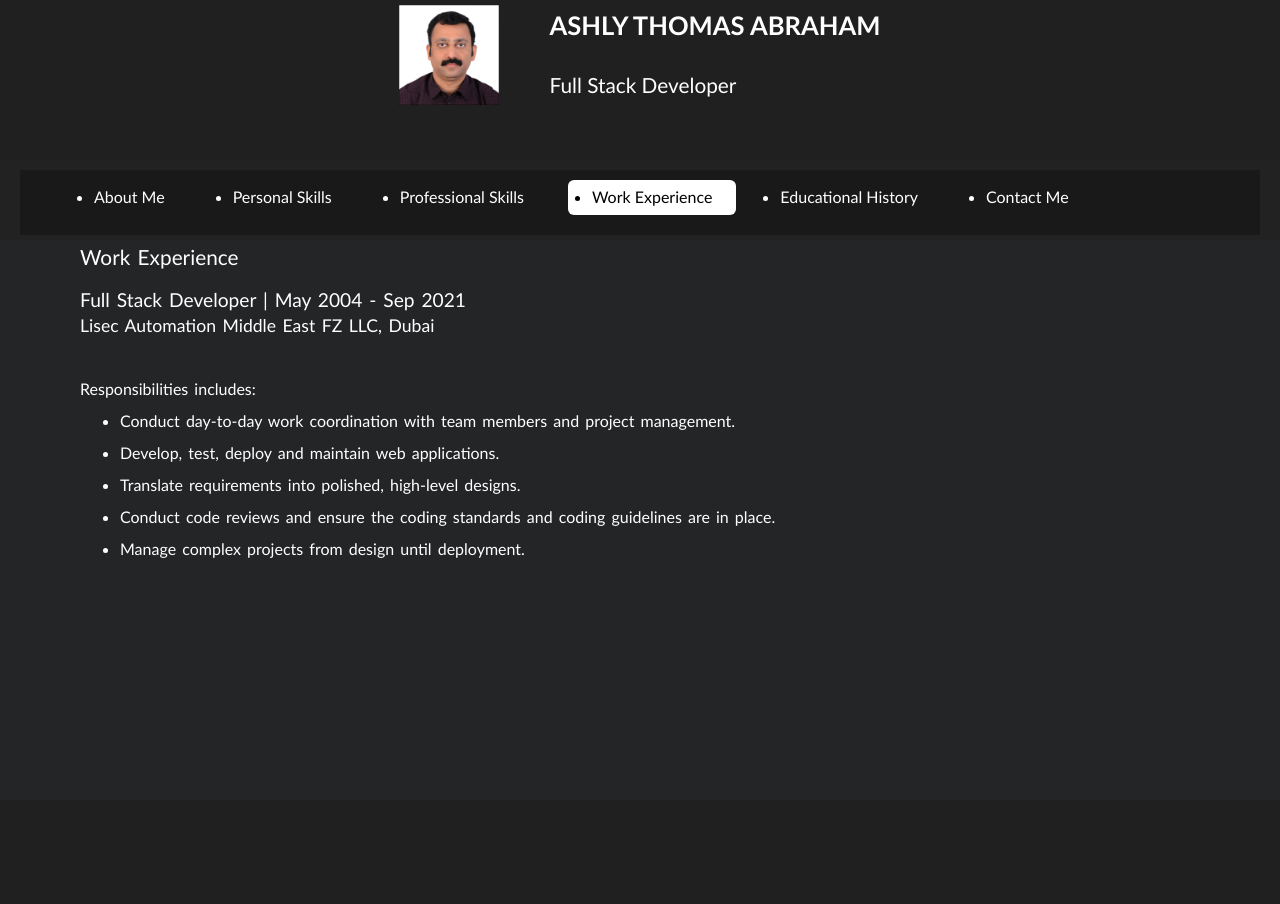
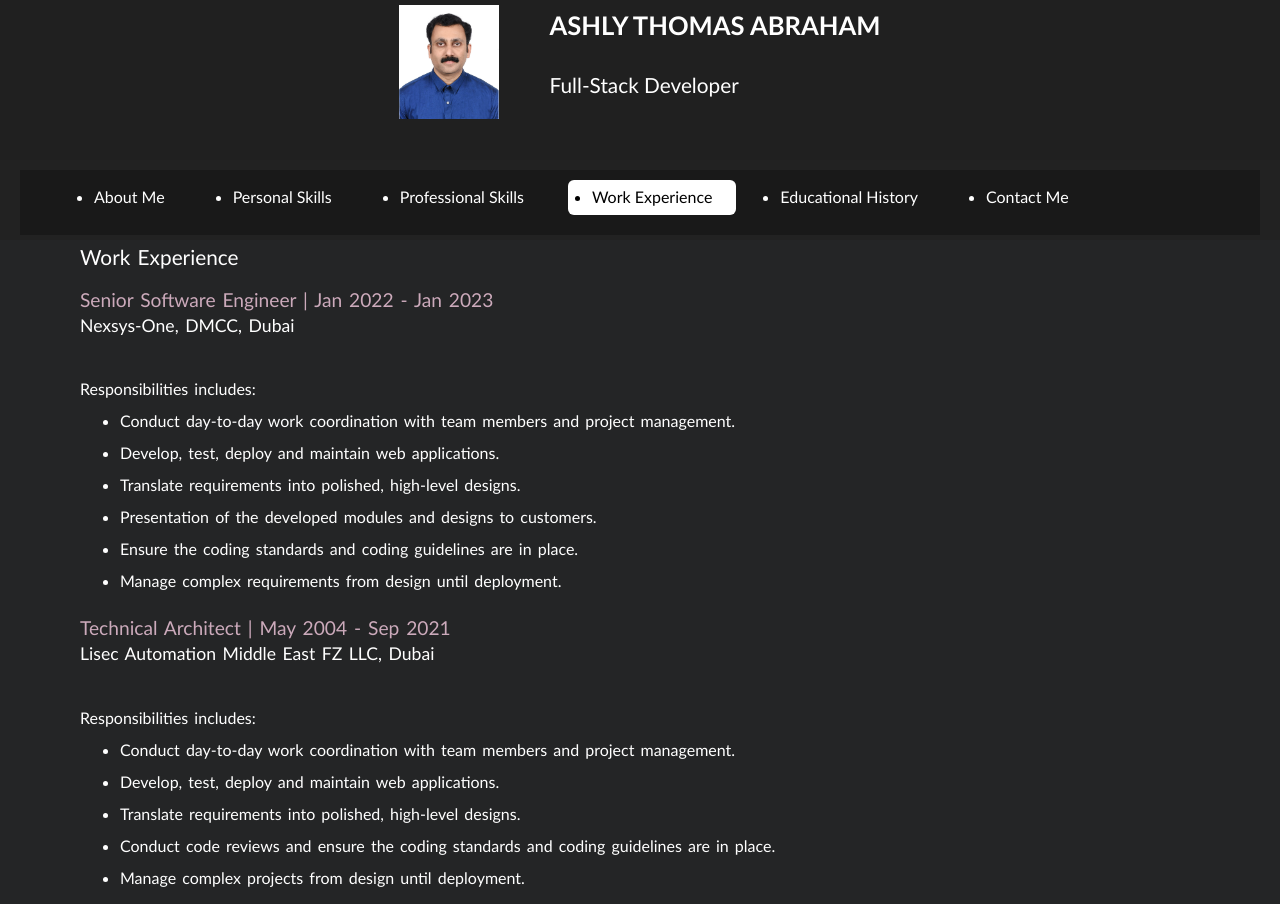
Before and after one commit to ashly-dxb/my-app, a React (Create React App) app: page /profile/work-exp in a window 1280 px wide. Before the commit the page ends 800 px from the top, so only its background shows below. Built offline with nearby package versions, Linux system fonts and the light colour scheme.

Commit message:
Version 0.0.9

```diff
--- a/src/App.css
+++ b/src/App.css
@@ -279,6 +279,9 @@ h1, h2, h3, h4, h5, h6 {
   margin: 6px 0;
 }
 
+.colorH4 {
+  color: #ccaabb;
+}
 
 @media only screen and (max-width: 690px) {
 
--- a/src/App.js
+++ b/src/App.js
@@ -16,14 +16,9 @@ import Education 			from './education';
 import Contact 				from './contact';
 
 import Nav from "./components/nav";
-
-import myPhoto from "./photo.png";
-
-
+// import myPhoto from "./photo.png";
+import myPhoto2 from "./photo2.jpeg";
 import * as d3 from "d3";
-
-
-// const HomePage = () => <h1>Home</h1>;
 
 class App extends Component {
 
@@ -85,12 +80,12 @@ class App extends Component {
 					<Router basename='/profile'>
 
 						<div className="App-header">
-							<div className="headerLeft"><img src={myPhoto} width="100" border="0" alt="photo" /></div>
+							<div className="headerLeft"><img src={myPhoto2} width="100" border="0" alt="photo" /></div>
 
 							<div className="headerRight">
 								<h1>ASHLY THOMAS ABRAHAM</h1>
 								<div>&#160;</div>
-								<h3>Full Stack Developer</h3>
+								<h3>Full-Stack Developer</h3>
 							</div>
 						</div>
 
--- a/src/personalprofile.js
+++ b/src/personalprofile.js
@@ -24,10 +24,10 @@ class PersonalProfile extends Component {
             <h3>About Me</h3>
 
             <div className="ContentInside">
-              <p>I am a full stack developer with holistic knowledge of project architecture, project life cycle and designs. I have 17+ years of working experience in the software industry as a Full Stack Developer.</p>
+              <p>I am a Full-Stack Developer with holistic knowledge of project architecture, project life cycle and designs. I have 18+ years of working experience in the software industry as a Full-Stack Developer.</p>
               <p>&#160;</p>
               <p>
-              I am very passionate in responsive web designs and user experience. Well experienced in coordinating with the product management and stake holders. I have very good analytical and trouble shooting skills. I am an enthusiastic, self-motivated, reliable, responsible, dedicated and hardworking person. I am very punctual and motivated individual who is able to work in a busy environment and produce high standards of work. I am an excellent team worker and able to take instructions from all levels and build up good working relationships with all colleagues.
+              I am very passionate in responsive web designs and user experience. Well experienced in coordinating with the product management and stake holders. I have very good analytical and trouble shooting skills. I am an enthusiastic, self-motivated, reliable, responsible, dedicated and hardworking person. I am very punctual and motivated individual who is able to work in a busy environment and produce high quality of work. I am an excellent team player and able to take instructions from all levels and build up good working relationships with all colleagues. Well experienced in software development lifecycle (SDLC) and skilled in Object oriented programming(OOP). Deep knowledge of MVC architectures. Strong verbal and written communication skills.
               </p>
             </div>
 
--- a/src/professionalskills.js
+++ b/src/professionalskills.js
@@ -8,13 +8,14 @@ class ProfessionalSkills extends Component {
 
           <div className="ContentInside">
               <li className="leftList">ReactJS, Redux, Flux</li>
+              <li className="leftList">PHP, NodeJS, Python</li>
               <li className="leftList">JavaScript, EcmaScript6</li>
+              <li className="leftList">JQuery, Bootstrap, CodeIgniter, Laravel</li>
               <li className="leftList">HTML5, CSS3, SASS</li>
-              <li className="leftList">PHP 7, NodeJS, Python</li>
               <li className="leftList">Oracle, PostgreSQL, MySQL, MongoDB</li>
               <li className="leftList">AJAX, RESTful API, SOAP</li>
               <li className="leftList">JSON, XML</li>
-              <li className="leftList">GitLab, SVN / Jenkins, Nexus, NPM</li>
+              <li className="leftList">GitLab, SVN, Bitbucket, Jenkins, Nexus, NPM, Babel, Webpack</li>
               <li className="leftList">Apache, IIS, Nginx</li>
           </div>
         </div>
--- a/src/workexperience.js
+++ b/src/workexperience.js
@@ -7,7 +7,24 @@ class WorkExperience extends Component {
           <h3>Work Experience</h3>
 
           <div className="ContentInside">
-            <h4>Full Stack Developer | May 2004 - Sep 2021</h4>
+            <h4 className="colorH4">Senior Software Engineer | Jan 2022 - Jan 2023</h4>
+            <h5>Nexsys-One, DMCC, Dubai</h5>
+
+            <div>&#160;</div>
+
+            Responsibilities includes:
+            <ul>
+              <li>Conduct day-to-day work coordination with team members and project management.</li>
+              <li>Develop, test, deploy and maintain web applications.</li>
+              <li>Translate requirements into polished, high-level designs.</li>
+              <li>Presentation of the developed modules and designs to customers.</li>
+              <li>Ensure the coding standards and coding guidelines are in place.</li>
+              <li>Manage complex requirements from design until deployment.</li>
+            </ul>
+          </div>
+
+          <div className="ContentInside">
+            <h4 className="colorH4">Technical Architect | May 2004 - Sep 2021</h4>
             <h5>Lisec Automation Middle East FZ LLC, Dubai</h5>
 
             <div>&#160;</div>
```
Also changed, not shown: src/photo2.jpeg (added).
